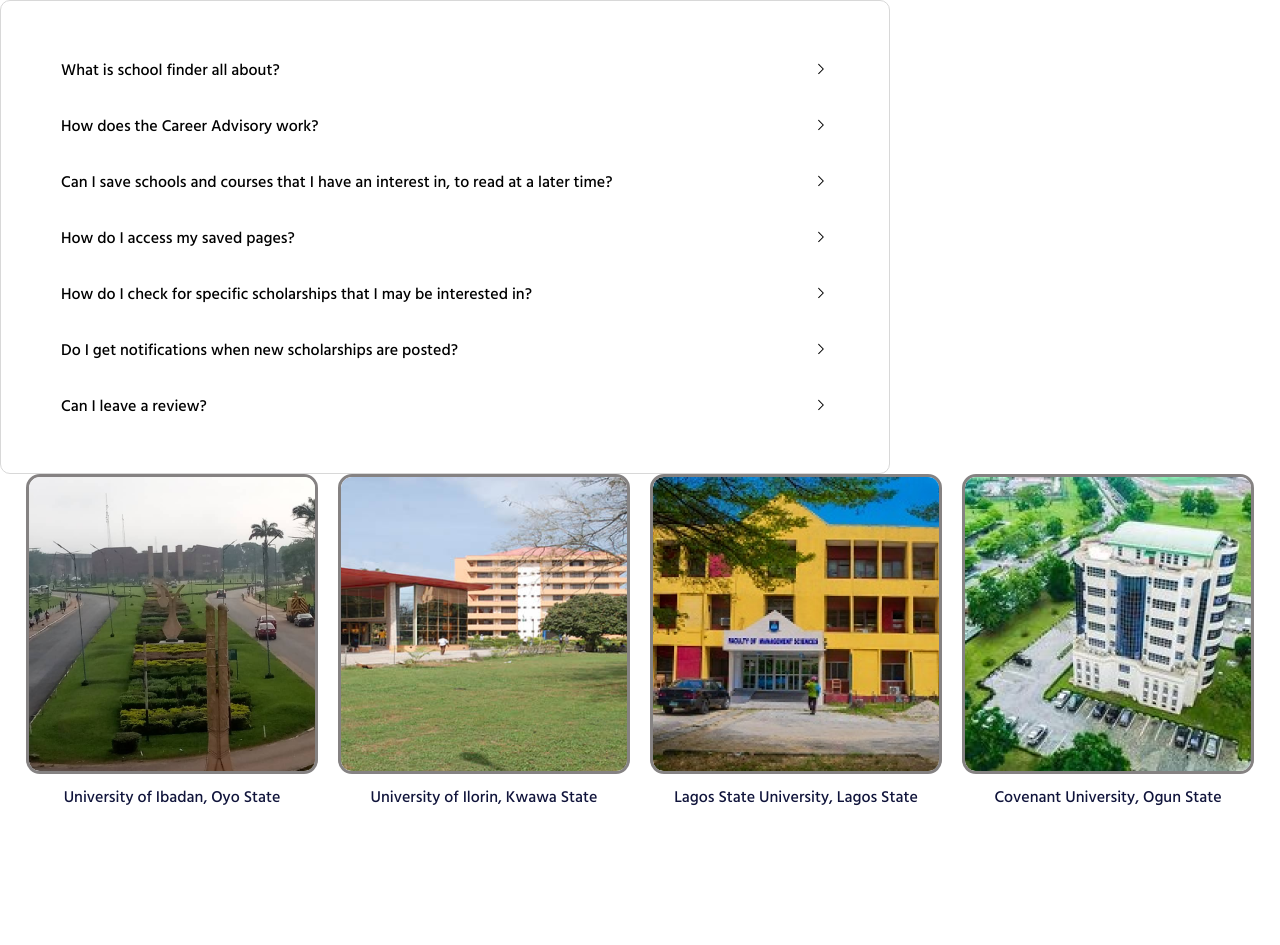
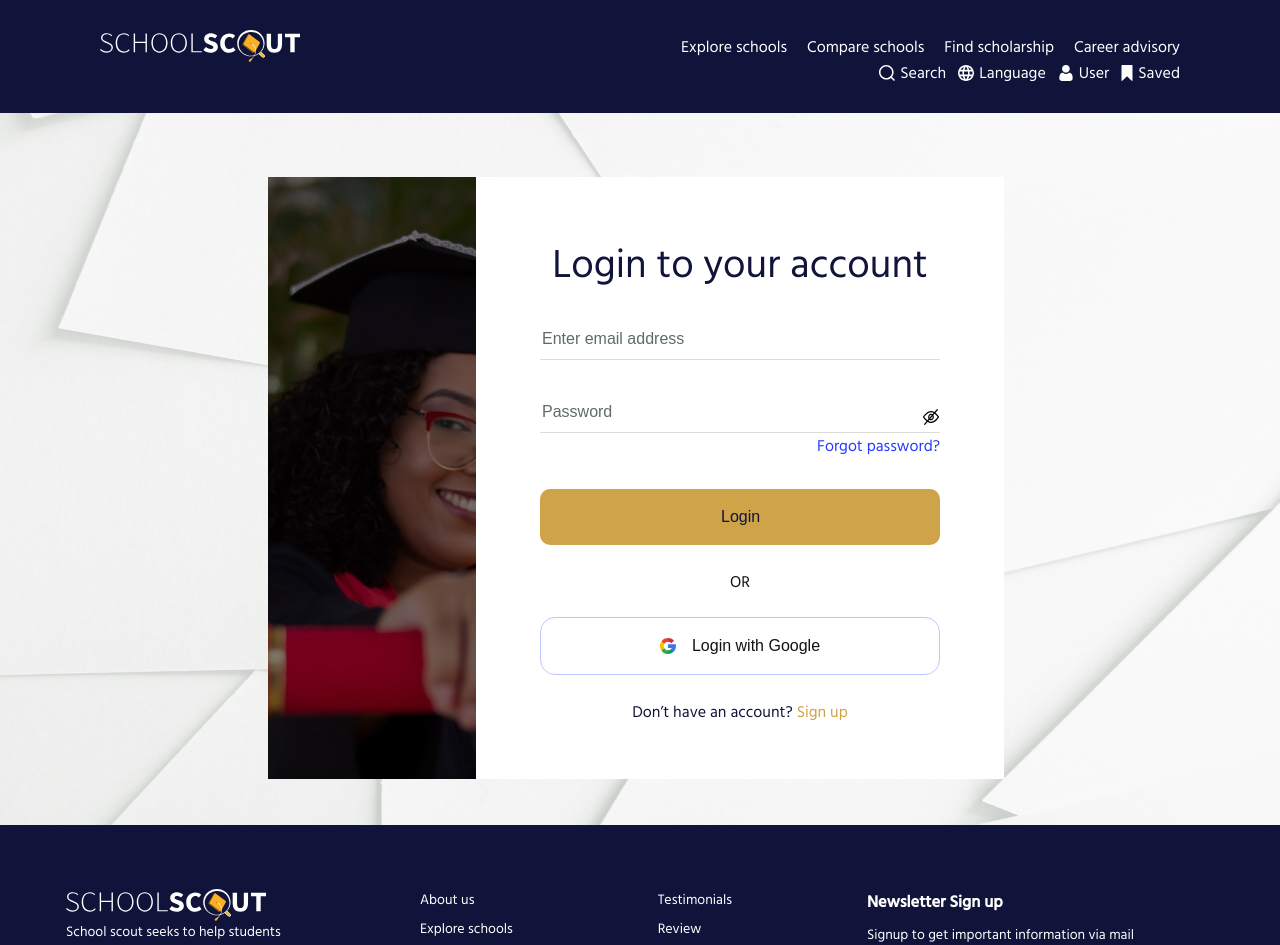
Before and after one commit to CDiala/school-finder, a React (Create React App) app in the folder client/: page / in a window 1280 px wide. Shown: the top 945 px of the page. Before the commit the page ends 808 px from the top, so only its background shows below. Built offline with nearby package versions, Linux system fonts and the light colour scheme.

Commit message:
Refactored App.js file to show login page.

```diff
--- a/client/src/App.js
+++ b/client/src/App.js
@@ -1,14 +1,17 @@
 import { BrowserRouter as Router, Route, Switch } from "react-router-dom";
 import "./App.css";
-import FAQ from "./components/shared/FAQ/FAQ";
-import FeatureSchoolList from "./components/shared/FeatureSchoolCard/FeatureSchoolCard";
-import { faqData } from "./data/appData";
+import Header from "./components/shared/Header/Header";
+import Footer from "./components/shared/Footer/Footer";
+import { objLinkItems } from "./data/objLinks";
+import logo from "./images/logo.svg";
+import { Login } from "./pages/Login/Login";
 
 function App() {
   return (
     <Router>
-      <FAQ faqData={faqData} />
-      <FeatureSchoolList />
+      <Header itemsArray={objLinkItems} logo={logo} />
+      <Login />
+      <Footer itemsArray={objLinkItems} />
     </Router>
   );
 }
```
